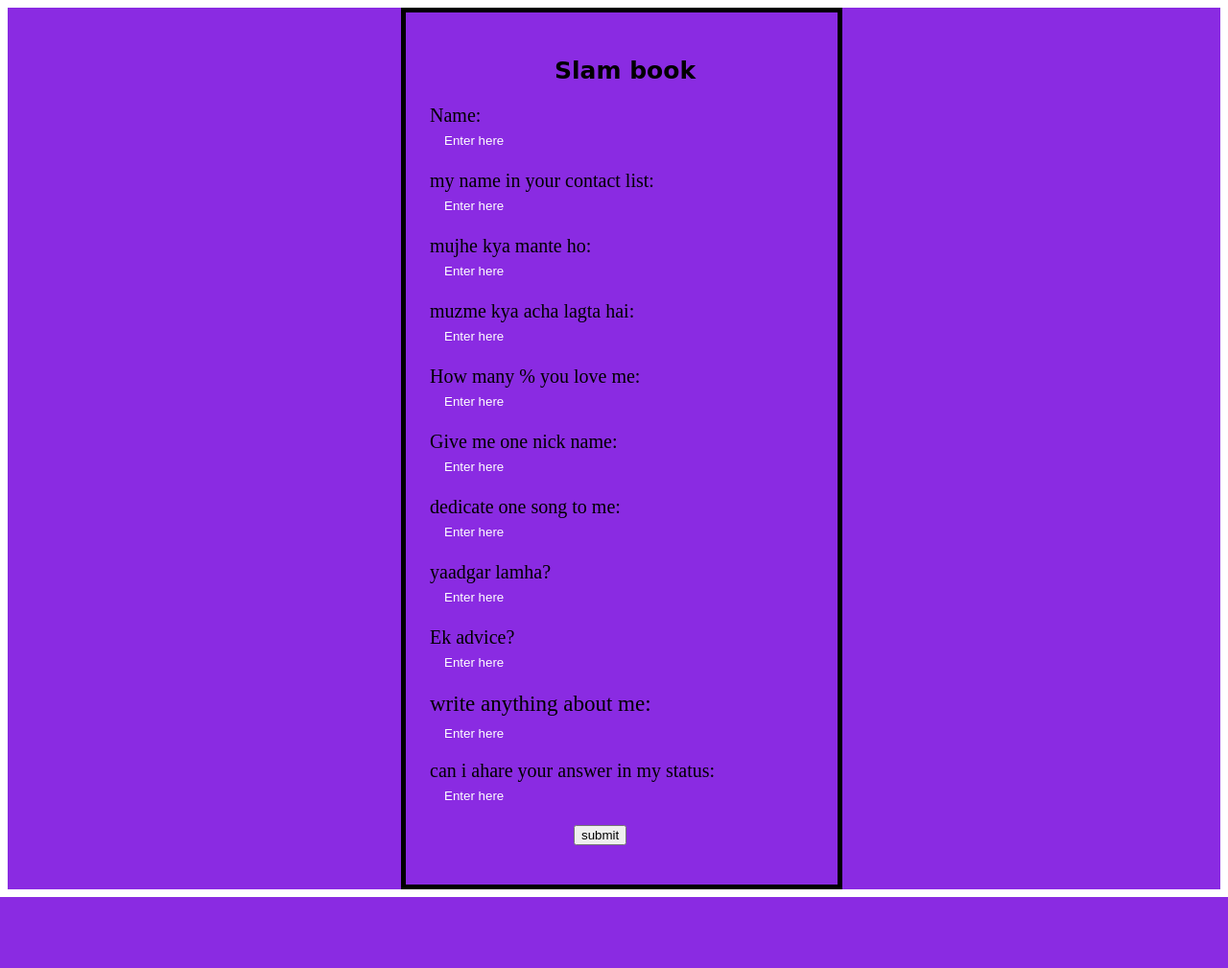
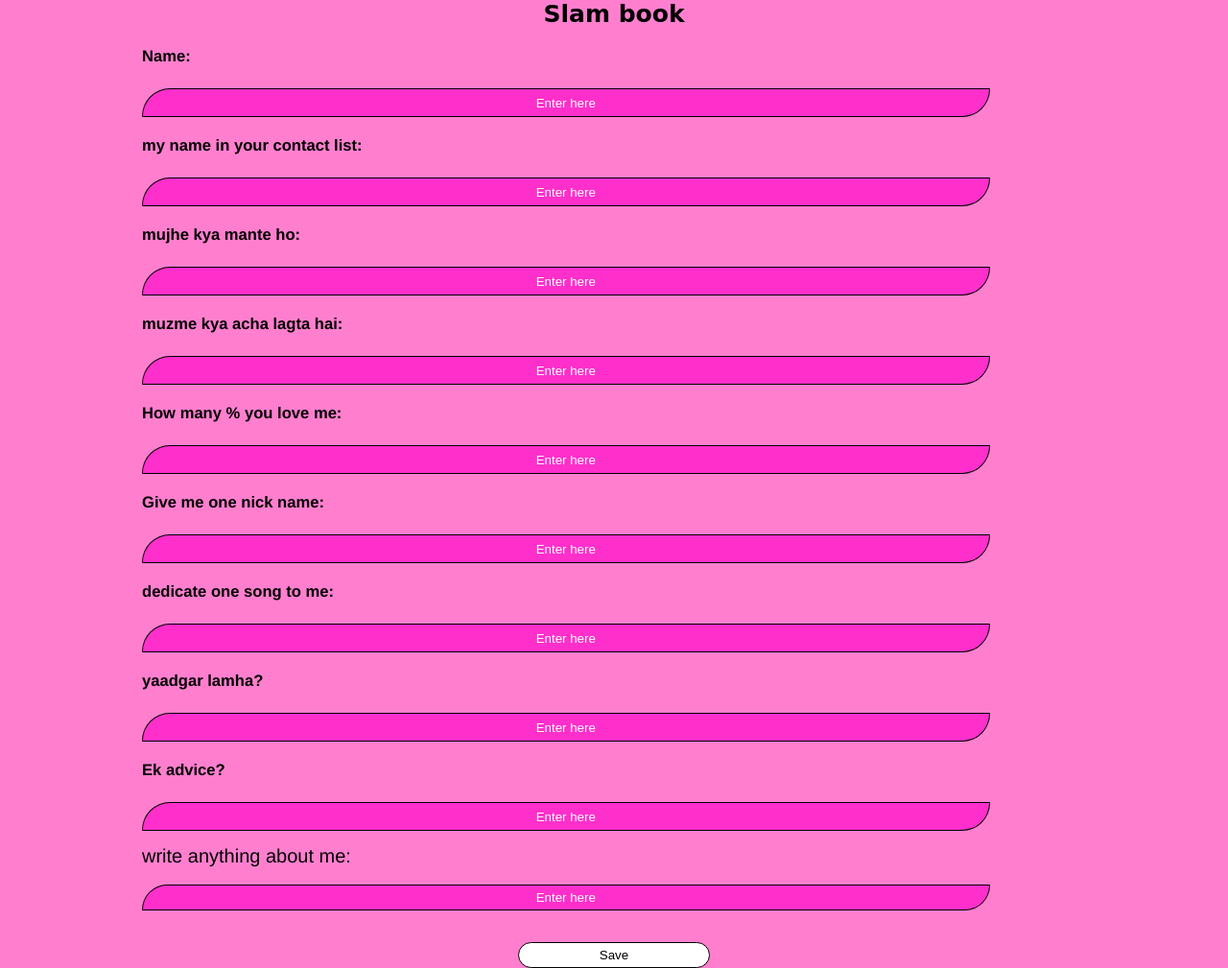
Before and after one commit to Anandhiswankar/Html_project, a PHP site: page / in a window 1280 px wide. Shown: the whole page at 96% size. Before the commit the page ends 935 px from the top, so only its background shows below. Run offline with PHP 8.4, Linux system fonts and the light colour scheme.

Commit message:
new_php_file

```diff
--- a/user_reply/form.html
+++ b/user_reply/form.html
@@ -16,9 +16,10 @@
 
                             <div class="card-body1">
 
+                                <div class="card-body2">
                             <h3>Your reply is submitted</h3>
                             </div>
-
+                          </div>
 
 
 
--- a/user_reply/ind.css
+++ b/user_reply/ind.css
@@ -1,20 +1,38 @@
+
+*
+{
+    padding: 0;
+    margin: 0;
+
+}
+
 .container{
-    background-color: blueviolet;
+    width:100%;
+    height:100%;
+
 }
 /*Card CSS*/
 
+
+body
+{
+    background-color: rgba(255, 47, 175, 0.61);
+    width:100%;
+    height:100%;
+
+}
+.form-group h5{
+    margin-top: 20px;
+    font-family: 'Franklin Gothic Medium', 'Arial Narrow', Arial, sans-serif;
+}
+
+
 .card-body{
-    padding: 25px;
-    display: block;
-    overflow: hidden;
-    margin-left: 410px;
-
-    width: 400px;
-    border: 5px solid black;
+ width:80%;
 
 }
 .card-body h2{
-    margin-left: 130px;
+
     font-family: cursive;
     font-size: 25px;
 
@@ -24,6 +42,7 @@
     display: block;
     margin-bottom: 15px;
     font-size: 20px;
+
 
 
 }
@@ -63,20 +82,20 @@
 }
 .form-group2 label{
     display: block;
-    margin-bottom: 5px;
-    font-size: 13px;
+
+    font-size: 20px;
     color: black;
 
+margin-top: 10px;
 
-    font-size: 23px;
+   font-family: 'Franklin Gothic Medium', 'Arial Narrow', Arial, sans-serif;
+
 }
-
 
 .form-control2{
     padding: 5px 15px;
 
     background: transparent;
-      border: 5px white;
 
     width: 88%;
 }
@@ -93,3 +112,32 @@
 .form-group1 button{
     margin-left: 150px;
 }
+
+
+.save_btn
+{
+    background-color:white;
+    padding: 5px;
+    width:200px;
+    border:1px solid black;
+    border-radius: 20px;
+}
+
+
+.shift_right
+{
+    margin-left: 20px;
+}
+
+.inpt
+{
+    border: 1px solid black;
+    border-radius: 20px;
+    text-align: center;
+    color:white;
+    border-radius: 30px 1px 30px 1px;
+
+    background-color: rgb(255, 47, 203);
+
+
+}
--- a/user_reply/index.html
+++ b/user_reply/index.html
@@ -1,76 +1,80 @@
 
 <html>
-    <header>
+    <head>
         <title> Slam book </title>
         <link rel="stylesheet" href="ind.css">
-
-    </header>
+		<meta name="viewport" content="width=device-width,initial-scale=1.0">
+    </head>
     <body>
+        <div align="center">
         <div class="container">
             <div class="card">
                 <div class="card-body">
                     <form action="ind.php" method="POST" >
-                        <h2>Slam book</h2>
-                        <p class="mb-15"></p>
+                        <h2 style="color:black;">Slam book</h2>
+
+                        <div align="left" class="shift_right">
+
                     <div class="form-group">
-                        <label>Name:</label>
-                        <input type="text" name="sl1" class="form-control" placeholder="Enter here" required>
+                        <h5>Name:</h5><br/>
+                        <input type="text" name="sl1" class="form-control inpt" placeholder="Enter here" required>
                     </div>
                     <div class="form-group">
-                        <label>my name in your contact list:</label>
-                        <input type="text" name="sl2" class="form-control" placeholder="Enter here" required>
+                        <h5>my name in your contact list:</h5><br/>
+                        <input type="text" name="sl2" class="form-control inpt" placeholder="Enter here" required>
                     </div>
 
                     <div class="form-group">
-                        <label>mujhe kya mante ho:</label>
-                        <input type="text" name="sl3" class="form-control" placeholder="Enter here" required>
+                        <h5>mujhe kya mante ho:</h5><br/>
+                        <input type="text" name="sl3" class="form-control inpt" placeholder="Enter here" required>
                     </div>
                     <div class="form-group">
-                        <label>muzme kya acha lagta hai:</label>
-                        <input type="text" name="sl4"class="form-control" placeholder="Enter here" required>
+                        <h5>muzme kya acha lagta hai:</h5><br/>
+                        <input type="text" name="sl4"class="form-control inpt" placeholder="Enter here" required>
                     </div>
                     <div class="form-group">
-                        <label>How many % you love me:</label>
-                        <input type="text" name="sl5"class="form-control" placeholder="Enter here" required>
+                        <h5>How many % you love me:</h5><br/>
+                        <input type="text" name="sl5"class="form-control inpt" placeholder="Enter here" required>
                     </div>
                     <div class="form-group">
-                        <label>Give me one nick name:</label>
-                        <input type="text" name="sl6"class="form-control" placeholder="Enter here" required>
+                        <h5>Give me one nick name:</h5><br/>
+                        <input type="text" name="sl6"class="form-control inpt" placeholder="Enter here" required>
                     </div>
                     <div class="form-group">
-                        <label>dedicate one song to me:</label>
-                        <input type="text" name="sl7"class="form-control" placeholder="Enter here" required>
+                        <h5>dedicate one song to me:</h5><br/>
+                        <input type="text" name="sl7"class="form-control inpt" placeholder="Enter here" required>
                     </div>
 
                     <div class="form-group">
-                        <label>yaadgar lamha?</label>
-                        <input type="text" name="sl8"class="form-control" placeholder="Enter here" required>
+                        <h5>yaadgar lamha?</h5><br/>
+                        <input type="text" name="sl8"class="form-control inpt" placeholder="Enter here" required>
                     </div>
                     <div class="form-group">
-                        <label>Ek advice?</label>
-                        <input type="text" name="sl9"class="form-control" placeholder="Enter here" required>
+                        <h5>Ek advice?</h5><br/>
+                        <input type="text" name="sl9"class="form-control inpt" placeholder="Enter here" required>
                     </div>
 
 
-                    <div class="form-group2">
-                        <label>write anything about me:</label>
-                        <input type="text" name="sl10"class="form-control2" placeholder="Enter here" required>
-                    </div>
-                    <div class="form-group">
-                        <label>can i ahare your answer in my status:</label>
-                        <input type="text" name="sl11"class="form-control" placeholder="Enter here" required>
+                    <div class="form-group2" >
+                        <label style="color:black;">write anything about me:</label><br/>
+                        <input type="text" name="sl10"class="form-control2 inpt" placeholder="Enter here" required>
                     </div>
 
-                    <div class="form-group1">
+                </div>
+                <br/>
+
+                    <input type="submit" name="submit" class="save_btn" value="Save"/>
 
 
-                        <button onclick="document.location = 'form.html'">submit</button>
+                    <br/>
+                  </form>
+             </div>
+
+        </div>
+            </div>
+
+            </div>
 
 
-
-                    </div>
-             </div>
-        </div>
-        </div>
     </body>
 </html>
```
Also changed, not shown: user_reply/form.css (+34 -21 lines), user_reply/ind.php (+23 -14 lines).
